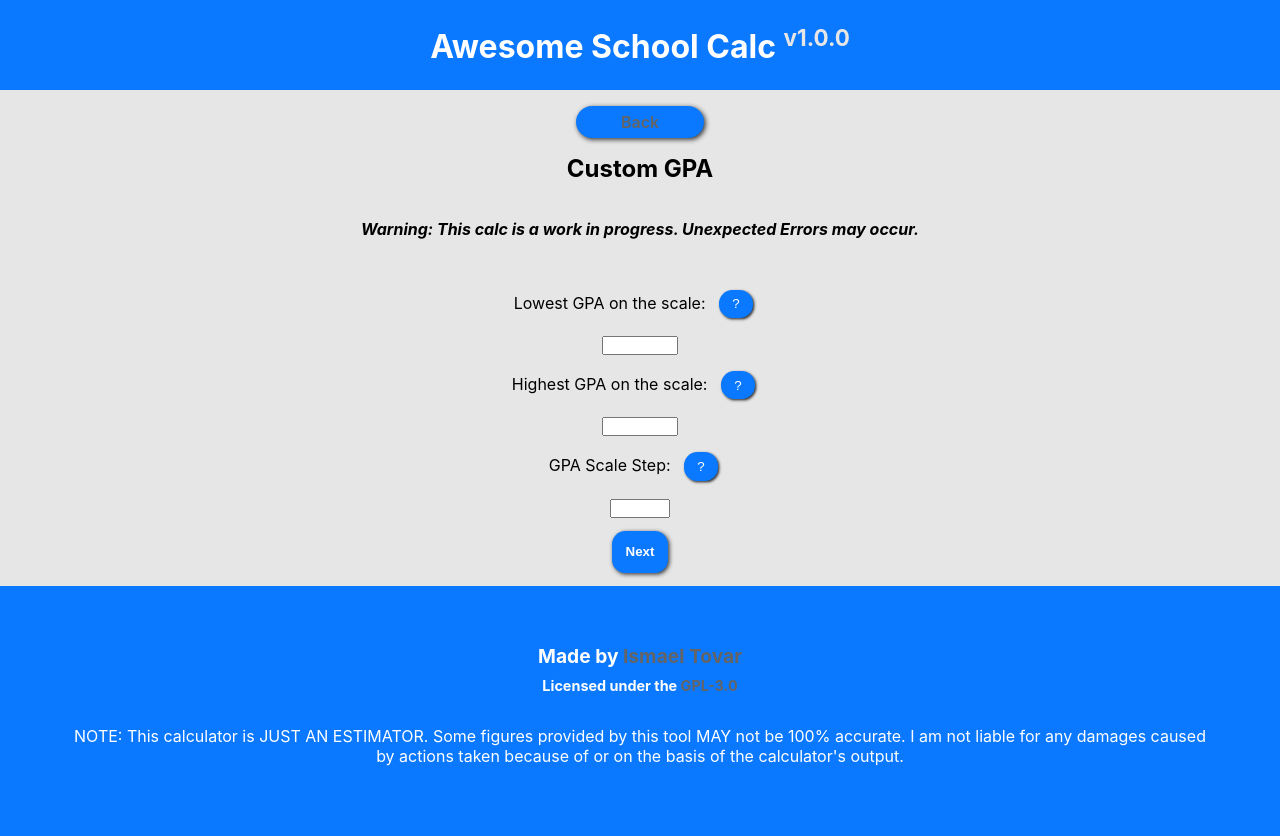
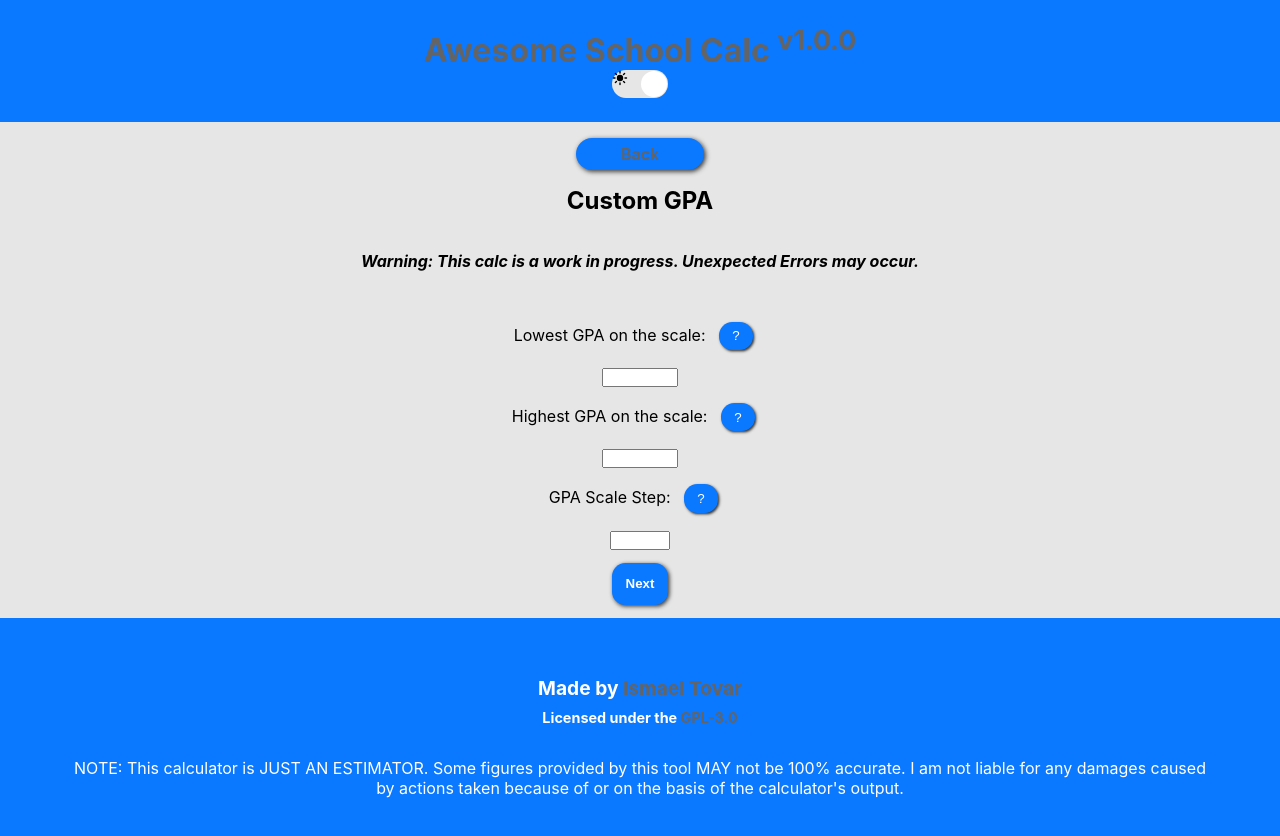
Before and after one commit to ismaeltech01/awesome-school-calc, a React (Create React App) app: page /gpa/custom in a window 1280 px wide. Shown: the top 836 px of the page. Built offline with nearby package versions, Linux system fonts and the light colour scheme.

Commit message:
Added theme context

```diff
--- a/src/App/App.js
+++ b/src/App/App.js
@@ -2,18 +2,37 @@ import '../css/styles';
 import React from 'react';
 import { BrowserRouter as Router, Route, Routes } from 'react-router-dom';
 import {Header, Footer, InitialQuestion, SemesterExam, TestGrade, GPACalc, GPAWeightedCalc, GPAUnWeightedCalc, GPACustomCalc} from '../components';
+import { ThemeContext } from '../components/themeContext';
 
 class App extends React.Component {
   constructor(props) {
     super(props);
-    this.state = {};
+    this.state = {theme: 'light', toggleTheme: this.toggleTheme};
+  }
+
+  toggleTheme = () => {
+    this.setState(state => ({
+      theme: state.theme === 'light' ? 'dark': 'light'
+    }));
+    console.log(this.state.theme);
   }
 
   render () {
     return (
+      <ThemeContext.Provider value={this.state}>
+        <AppContent />
+      </ThemeContext.Provider>
+    );
+  }
+}
+
+export default App;
+
+const AppContent = () => {
+  return(
     <div className="App">
       <Router>
-          <Header onclick={this.handleHeaderClick}/>
+        <Header/>
         <Routes>
           <Route path="/" element={<InitialQuestion/>}/>
           <Route path="/semester-exam" element={<SemesterExam/>}/>
@@ -28,6 +47,3 @@ class App extends React.Component {
     </div>
   );
 }
-}
-
-export default App;
--- a/src/components/Header.js
+++ b/src/components/Header.js
@@ -1,12 +1,24 @@
 import React from "react";
 import { NavLink } from "react-router-dom";
+import Switch from 'react-switch';
+import { ThemeContext } from "./themeContext";
+import { IoMoon, IoSunny } from "react-icons/io5";
 
 export default function Header() {
   return (
-    <header>
-      <NavLink to="/">
-        <h1 className="header-txt">Awesome School Calc  <sup className="header-sup-txt">v1.0.0</sup></h1>
-      </NavLink>
-    </header>
+    <ThemeContext.Consumer>
+        {({theme, toggleTheme}) => {
+          console.log({theme, toggleTheme});
+        return (
+          <header className={theme}>
+            <NavLink to="/">
+              <h1 id='header-txt' className={theme}>Awesome School Calc  <sup id='header-sup-txt' className={theme}>v1.0.0</sup></h1>
+            </NavLink>
+            <label>
+              <Switch onChange={toggleTheme} checked={theme === 'light' ? true: false} onColor='#e6e6e6' offColor='#646464' checkedIcon={<IoSunny/>} uncheckedIcon={<IoMoon/>}/>
+            </label>
+          </header>
+        )}}
+      </ThemeContext.Consumer>
   );
 }
--- /dev/null
+++ b/src/components/themeContext.js
@@ -0,0 +1,6 @@
+import React from "react";
+
+export const ThemeContext = React.createContext({
+  theme: 'light',
+  toggleTheme: () => {}
+});
```
Lines whose indentation alone changed are shown as unchanged.
